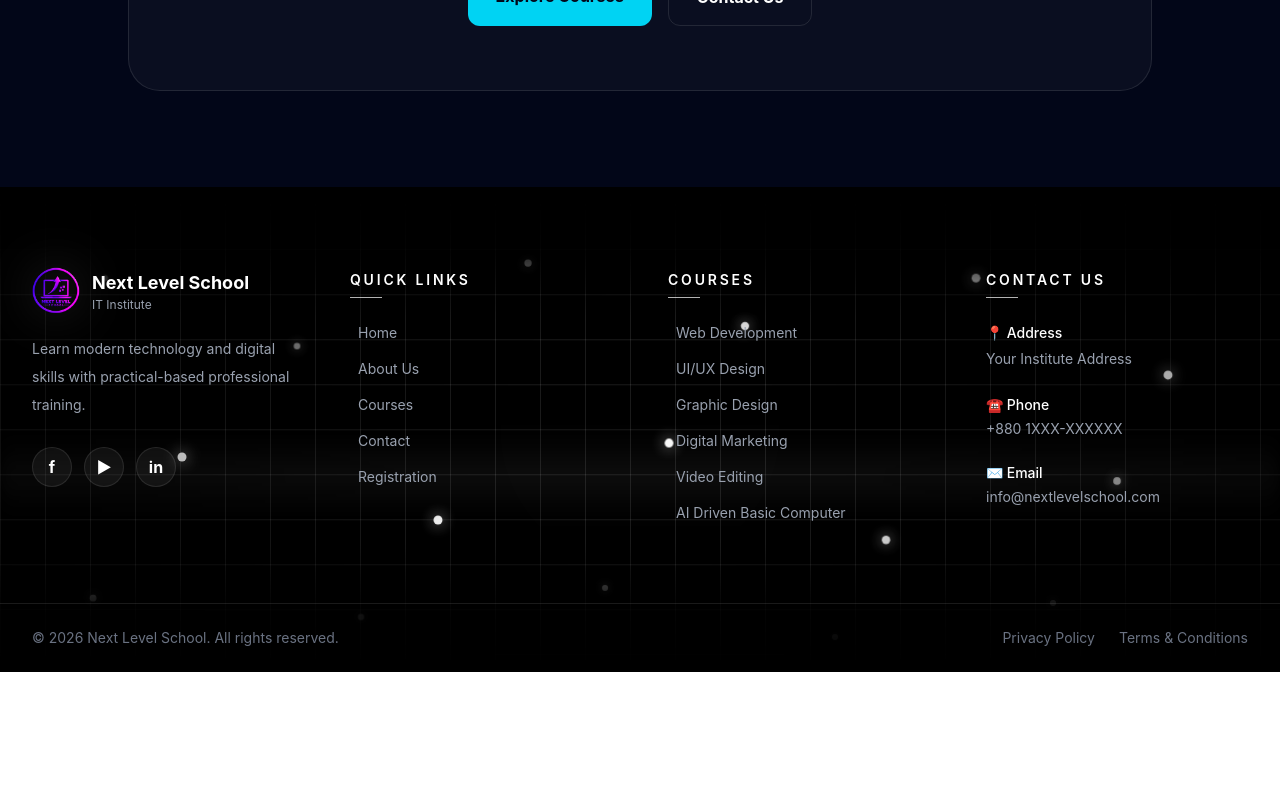
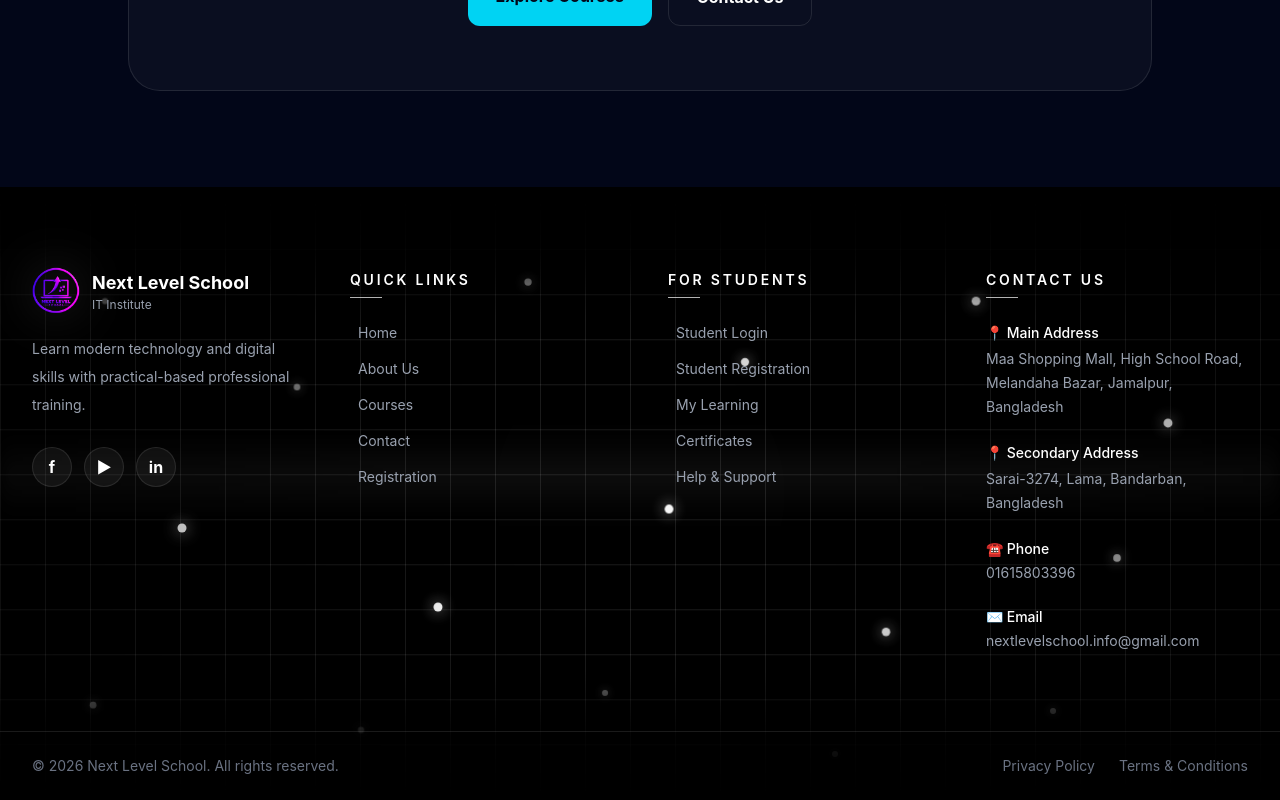
Before and after one commit to TOWHIDUL969/next-level-school, a Next.js app: page / in a window 1280 px wide. Shown: the part 6495-7295 px from the top of the page. Before the commit the page ends 7167 px from the top, so only its background shows below. Built offline with nearby package versions, Linux system fonts and the light colour scheme; no server answers.

Commit message:
footer updated

```diff
--- a/components/Footer/page.tsx
+++ b/components/Footer/page.tsx
@@ -175,6 +175,7 @@ export default function Footer() {
     { left: "82%", top: "85%" },
   ];
 
+
   return (
     <footer
       ref={footerRef}
@@ -185,11 +186,7 @@ export default function Footer() {
         ===================================================== */}
 
       <div className="pointer-events-none absolute inset-0">
-
-        {/* -----------------------------------------
-            VISIBLE GRID
-        ----------------------------------------- */}
-
+        {/* VISIBLE GRID */}
         <div
           ref={gridRef}
           className="absolute inset-0 opacity-100"
@@ -209,10 +206,7 @@ export default function Footer() {
           }}
         />
 
-        {/* -----------------------------------------
-            GLOWING GRID POINTS
-        ----------------------------------------- */}
-
+        {/* GLOWING GRID POINTS */}
         <div
           ref={pointsRef}
           className="absolute inset-0"
@@ -229,10 +223,7 @@ export default function Footer() {
           ))}
         </div>
 
-        {/* -----------------------------------------
-            HORIZONTAL SCAN BEAM
-        ----------------------------------------- */}
-
+        {/* HORIZONTAL SCAN BEAM */}
         <div
           ref={beamRef}
           className="absolute left-0 top-0 h-32 w-full"
@@ -243,10 +234,7 @@ export default function Footer() {
           }}
         />
 
-        {/* -----------------------------------------
-            MOUSE GLOW
-        ----------------------------------------- */}
-
+        {/* MOUSE GLOW */}
         <div
           ref={mouseGlowRef}
           className="absolute left-0 top-0 h-[550px] w-[550px] -translate-x-1/2 -translate-y-1/2 rounded-full opacity-0"
@@ -256,22 +244,13 @@ export default function Footer() {
           }}
         />
 
-        {/* -----------------------------------------
-            TOP FADE
-        ----------------------------------------- */}
-
+        {/* TOP FADE */}
         <div className="absolute inset-x-0 top-0 h-32 bg-gradient-to-b from-black via-black/80 to-transparent" />
 
-        {/* -----------------------------------------
-            BOTTOM FADE
-        ----------------------------------------- */}
-
+        {/* BOTTOM FADE */}
         <div className="absolute inset-x-0 bottom-0 h-32 bg-gradient-to-t from-black via-black/80 to-transparent" />
 
-        {/* -----------------------------------------
-            SIDE VIGNETTE
-        ----------------------------------------- */}
-
+        {/* SIDE VIGNETTE */}
         <div className="absolute inset-0 bg-[radial-gradient(circle_at_center,transparent_20%,rgba(0,0,0,0.45)_100%)]" />
       </div>
 
@@ -285,10 +264,7 @@ export default function Footer() {
       >
         <div className="grid gap-14 md:grid-cols-2 lg:grid-cols-4">
 
-          {/* =================================================
-              BRAND
-          ================================================= */}
-
+          {/* BRAND */}
           <div>
             <Link
               href="/"
@@ -323,9 +299,7 @@ export default function Footer() {
             </p>
 
             {/* Social Icons */}
-
             <div className="mt-7 flex gap-3">
-
               <a
                 href="#"
                 aria-label="Facebook"
@@ -355,23 +329,17 @@ export default function Footer() {
                   in
                 </span>
               </a>
-
             </div>
           </div>
 
-          {/* =================================================
-              QUICK LINKS
-          ================================================= */}
-
+          {/* QUICK LINKS */}
           <div>
             <h3 className="relative inline-block text-sm font-semibold uppercase tracking-[0.2em]">
               Quick Links
-
               <span className="absolute -bottom-2 left-0 h-px w-8 bg-white/70" />
             </h3>
 
             <ul className="mt-8 space-y-4">
-
               {[
                 ["Home", "/"],
                 ["About Us", "/about"],
@@ -387,38 +355,29 @@ export default function Footer() {
                     <span className="mr-2 w-0 overflow-hidden opacity-0 transition-all duration-300 group-hover:w-4 group-hover:opacity-100">
                       →
                     </span>
-
                     {label}
                   </Link>
                 </li>
               ))}
-
             </ul>
           </div>
 
-          {/* =================================================
-              COURSES
-          ================================================= */}
 
+          {/* FOR STUDENTS */}
           <div>
             <h3 className="relative inline-block text-sm font-semibold uppercase tracking-[0.2em]">
-              Courses
+              For Students
 
               <span className="absolute -bottom-2 left-0 h-px w-8 bg-white/70" />
             </h3>
 
             <ul className="mt-8 space-y-4">
-
               {[
-                ["Web Development", "/courses/web-development"],
-                ["UI/UX Design", "/courses/ui-ux"],
-                ["Graphic Design", "/courses/graphic-design"],
-                ["Digital Marketing", "/courses/digital-marketing"],
-                ["Video Editing", "/courses/video-editing"],
-                [
-                  "AI Driven Basic Computer",
-                  "/courses/ai-driven-basic-computer",
-                ],
+                ["Student Login", "/login"],
+                ["Student Registration", "/register"],
+                ["My Learning", "/dashboard"],
+                ["Certificates", "/dashboard/certificates"],
+                ["Help & Support", "/contact"],
               ].map(([label, href]) => (
                 <li key={href}>
                   <Link
@@ -433,62 +392,77 @@ export default function Footer() {
                   </Link>
                 </li>
               ))}
-
             </ul>
           </div>
 
-          {/* =================================================
-              CONTACT
-          ================================================= */}
 
+          {/* CONTACT */}
           <div>
             <h3 className="relative inline-block text-sm font-semibold uppercase tracking-[0.2em]">
               Contact Us
-
               <span className="absolute -bottom-2 left-0 h-px w-8 bg-white/70" />
             </h3>
 
             <div className="mt-8 space-y-6">
 
-              {/* Address */}
-
+              {/* Main Address */}
               <div className="group">
                 <p className="text-sm font-medium">
-                  📍 Address
+                  📍 Main Address
                 </p>
 
-                <p className="mt-1 text-sm leading-6 text-gray-400 transition-colors group-hover:text-gray-300">
-                  Your Institute Address
+                <a
+                  href="https://www.google.com/maps/search/?api=1&query=Maa+Shopping+Mall%2C+High+School+Road%2C+Melandaha+Bazar%2C+Jamalpur%2C+Bangladesh"
+                  target="_blank"
+                  rel="noopener noreferrer"
+                  className="mt-1 block text-sm leading-6 text-gray-400 transition-colors hover:text-white"
+                >
+                  Maa Shopping Mall, High School Road,
+                  Melandaha Bazar, Jamalpur, Bangladesh
+                </a>
+              </div>
+
+              {/* Secondary Address */}
+              <div className="group">
+                <p className="text-sm font-medium">
+                  📍 Secondary Address
                 </p>
+
+                <a
+                  href="https://www.google.com/maps/search/?api=1&query=Sarai-3274%2C+Lama%2C+Bandarban%2C+Bangladesh"
+                  target="_blank"
+                  rel="noopener noreferrer"
+                  className="mt-1 block text-sm leading-6 text-gray-400 transition-colors hover:text-white"
+                >
+                  Sarai-3274, Lama, Bandarban, Bangladesh
+                </a>
               </div>
 
               {/* Phone */}
-
               <div className="group">
                 <p className="text-sm font-medium">
                   ☎ Phone
                 </p>
 
                 <a
-                  href="tel:+8801XXXXXXXXX"
+                  href="tel:+8801615803396"
                   className="mt-1 block text-sm text-gray-400 transition-colors hover:text-white"
                 >
-                  +880 1XXX-XXXXXX
+                  01615803396
                 </a>
               </div>
 
               {/* Email */}
-
               <div className="group">
                 <p className="text-sm font-medium">
                   ✉ Email
                 </p>
 
                 <a
-                  href="mailto:info@nextlevelschool.com"
-                  className="mt-1 block text-sm text-gray-400 transition-colors hover:text-white"
+                  href="mailto:nextlevelschool.info@gmail.com"
+                  className="mt-1 block break-words text-sm text-gray-400 transition-colors hover:text-white"
                 >
-                  info@nextlevelschool.com
+                  nextlevelschool.info@gmail.com
                 </a>
               </div>
 
@@ -502,7 +476,6 @@ export default function Footer() {
         ===================================================== */}
 
       <div className="relative z-10 border-t border-white/10">
-
         <div className="mx-auto flex max-w-7xl flex-col gap-4 px-6 py-6 text-center sm:flex-row sm:items-center sm:justify-between sm:text-left lg:px-8">
 
           <p className="text-sm text-gray-500">
@@ -511,7 +484,6 @@ export default function Footer() {
           </p>
 
           <div className="flex justify-center gap-6 sm:justify-end">
-
             <Link
               href="/privacy-policy"
               className="text-sm text-gray-500 transition-colors hover:text-white"
@@ -525,11 +497,10 @@ export default function Footer() {
             >
               Terms & Conditions
             </Link>
-
           </div>
-
         </div>
       </div>
     </footer>
   );
+
 }
```
Lines whose indentation alone changed are shown as unchanged.
